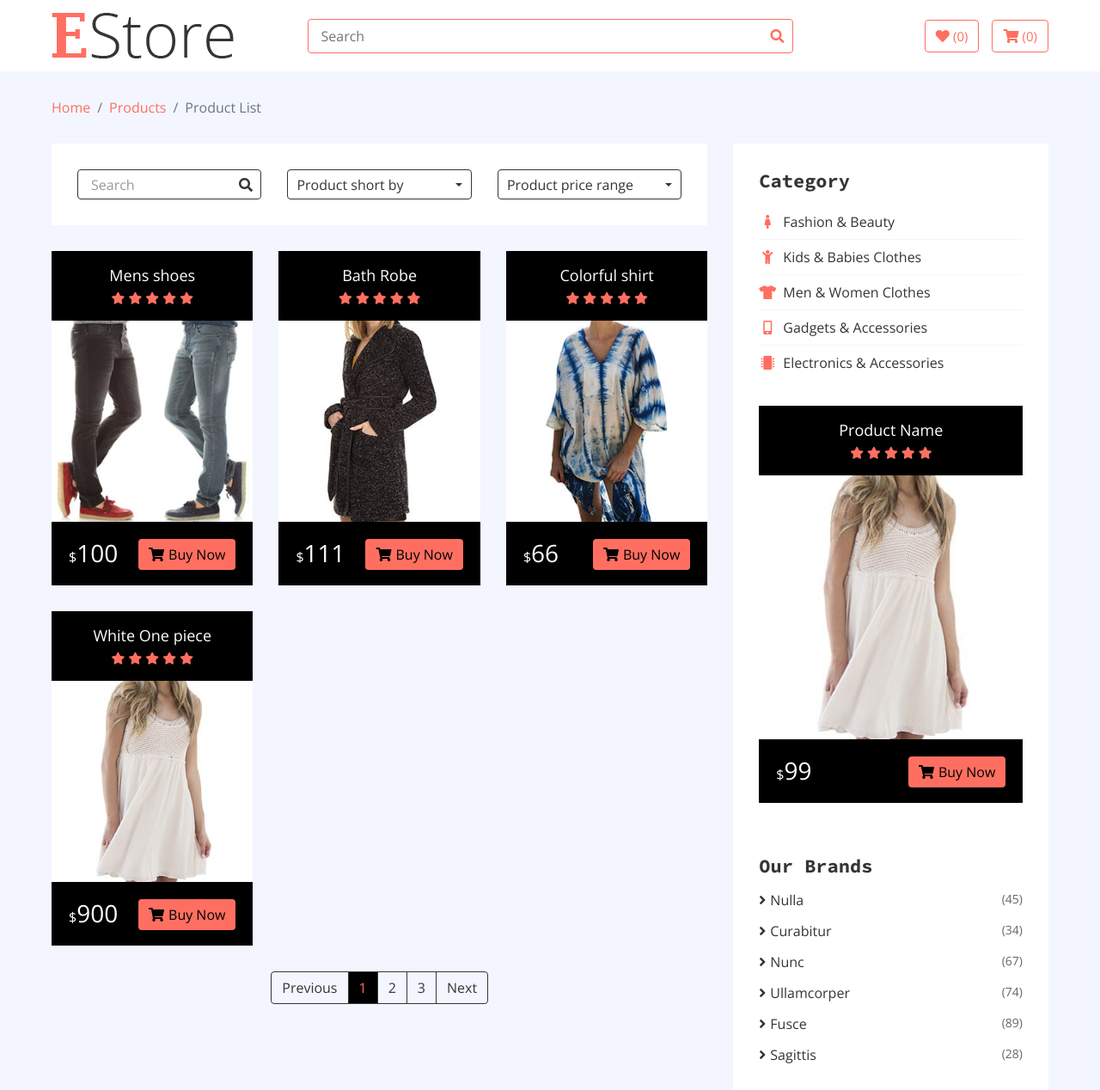
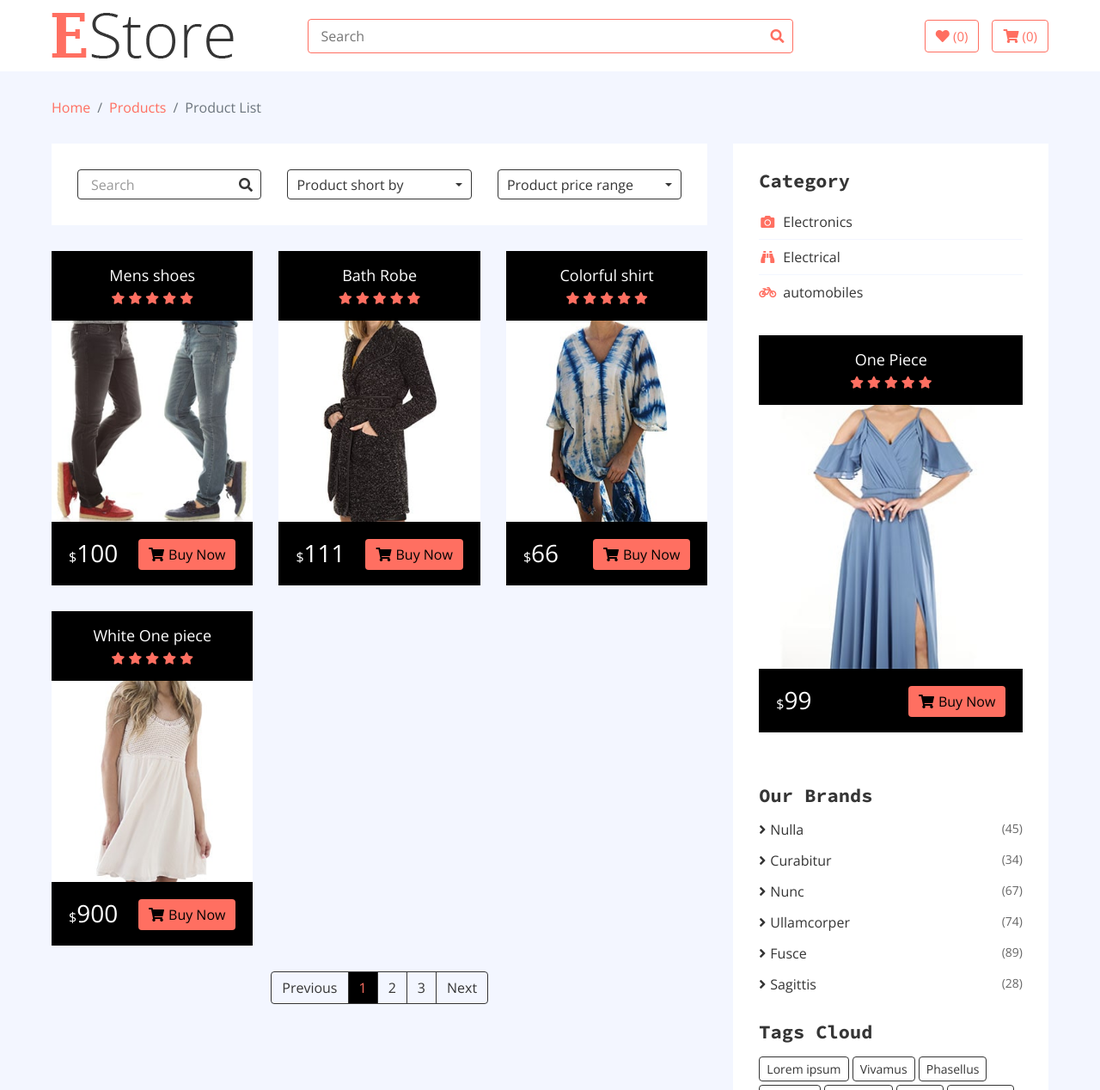
Before and after one commit to Santoshrawal1125/Ecommerce_Site, a Django app: a page that uses templates/category.html in a window 1280 px wide. Shown: the part 64-1332 px from the top of the page at 86% size. Run offline with Django 4.2, Linux system fonts and the light colour scheme; data comes from the database, SQL or seed files in the repository; both versions use the stored data as it was after the commit; some libraries are stand-ins or nearby versions.

Commit message:
improvise

```diff
--- a/home/views.py
+++ b/home/views.py
@@ -26,4 +26,6 @@ class CategoryView(Base):
     def get(self, request, slug):
         cat_id = Category.objects.get(slug=slug).id
         self.views['cat_products'] = Product.objects.filter(category_id=cat_id)
+        self.views['categories'] = Category.objects.all()
+        self.views['sales'] = Product.objects.filter(labels='sale')
         return render(request, 'category.html', self.views)
--- a/templates/category.html
+++ b/templates/category.html
@@ -127,30 +127,24 @@
                             <h2 class="title">Category</h2>
                             <nav class="navbar bg-light">
                                 <ul class="navbar-nav">
+
+                                    {% for cat in categories%}
                                     <li class="nav-item">
-                                        <a class="nav-link" href="#"><i class="fa fa-female"></i>Fashion & Beauty</a>
+                                        <a class="nav-link" href="/category/{{cat.slug}}"><i class="fa fa-{{cat.logo}}"></i>{{cat.name}}</a>
                                     </li>
-                                    <li class="nav-item">
-                                        <a class="nav-link" href="#"><i class="fa fa-child"></i>Kids & Babies Clothes</a>
-                                    </li>
-                                    <li class="nav-item">
-                                        <a class="nav-link" href="#"><i class="fa fa-tshirt"></i>Men & Women Clothes</a>
-                                    </li>
-                                    <li class="nav-item">
-                                        <a class="nav-link" href="#"><i class="fa fa-mobile-alt"></i>Gadgets & Accessories</a>
-                                    </li>
-                                    <li class="nav-item">
-                                        <a class="nav-link" href="#"><i class="fa fa-microchip"></i>Electronics & Accessories</a>
-                                    </li>
+                                    {% endfor %}
+
                                 </ul>
                             </nav>
                         </div>
 
                         <div class="sidebar-widget widget-slider">
                             <div class="sidebar-slider normal-slider">
+
+                                {% for sale in sales%}
                                 <div class="product-item">
                                     <div class="product-title">
-                                        <a href="#">Product Name</a>
+                                        <a href="#">{{sale.name}}</a>
                                         <div class="ratting">
                                             <i class="fa fa-star"></i>
                                             <i class="fa fa-star"></i>
@@ -161,7 +155,7 @@
                                     </div>
                                     <div class="product-image">
                                         <a href="product-detail.html">
-                                            <img src="img/product-10.jpg" alt="Product Image">
+                                            <img src="{{sale.image.url}}" alt="Product Image">
                                         </a>
                                         <div class="product-action">
                                             <a href="#"><i class="fa fa-cart-plus"></i></a>
@@ -170,62 +164,16 @@
                                         </div>
                                     </div>
                                     <div class="product-price">
-                                        <h3><span>$</span>99</h3>
+                                        {% if sale.discounted_price > 0 %}
+                                        <h3><span>$</span>{{sale.discounted_price}}</h3>
+                                        {% else %}
+                                        <h3><span>$</span>{{sale.price}}</h3>
+                                        {% endif %}
                                         <a class="btn" href=""><i class="fa fa-shopping-cart"></i>Buy Now</a>
                                     </div>
                                 </div>
-                                <div class="product-item">
-                                    <div class="product-title">
-                                        <a href="#">Product Name</a>
-                                        <div class="ratting">
-                                            <i class="fa fa-star"></i>
-                                            <i class="fa fa-star"></i>
-                                            <i class="fa fa-star"></i>
-                                            <i class="fa fa-star"></i>
-                                            <i class="fa fa-star"></i>
-                                        </div>
-                                    </div>
-                                    <div class="product-image">
-                                        <a href="product-detail.html">
-                                            <img src="img/product-9.jpg" alt="Product Image">
-                                        </a>
-                                        <div class="product-action">
-                                            <a href="#"><i class="fa fa-cart-plus"></i></a>
-                                            <a href="#"><i class="fa fa-heart"></i></a>
-                                            <a href="#"><i class="fa fa-search"></i></a>
-                                        </div>
-                                    </div>
-                                    <div class="product-price">
-                                        <h3><span>$</span>99</h3>
-                                        <a class="btn" href=""><i class="fa fa-shopping-cart"></i>Buy Now</a>
-                                    </div>
-                                </div>
-                                <div class="product-item">
-                                    <div class="product-title">
-                                        <a href="#">Product Name</a>
-                                        <div class="ratting">
-                                            <i class="fa fa-star"></i>
-                                            <i class="fa fa-star"></i>
-                                            <i class="fa fa-star"></i>
-                                            <i class="fa fa-star"></i>
-                                            <i class="fa fa-star"></i>
-                                        </div>
-                                    </div>
-                                    <div class="product-image">
-                                        <a href="product-detail.html">
-                                            <img src="img/product-8.jpg" alt="Product Image">
-                                        </a>
-                                        <div class="product-action">
-                                            <a href="#"><i class="fa fa-cart-plus"></i></a>
-                                            <a href="#"><i class="fa fa-heart"></i></a>
-                                            <a href="#"><i class="fa fa-search"></i></a>
-                                        </div>
-                                    </div>
-                                    <div class="product-price">
-                                        <h3><span>$</span>99</h3>
-                                        <a class="btn" href=""><i class="fa fa-shopping-cart"></i>Buy Now</a>
-                                    </div>
-                                </div>
+                                {% endfor %}
+
                             </div>
                         </div>
 
```
Also changed, not shown: db.sqlite3.
